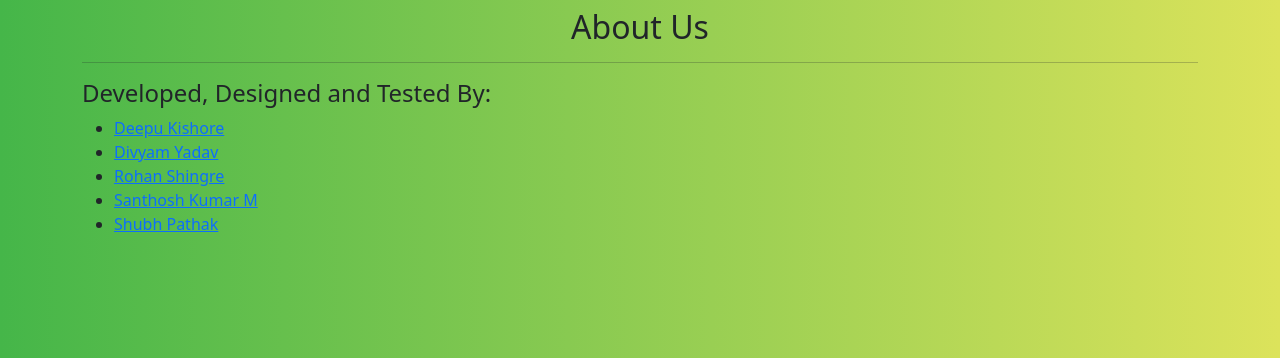
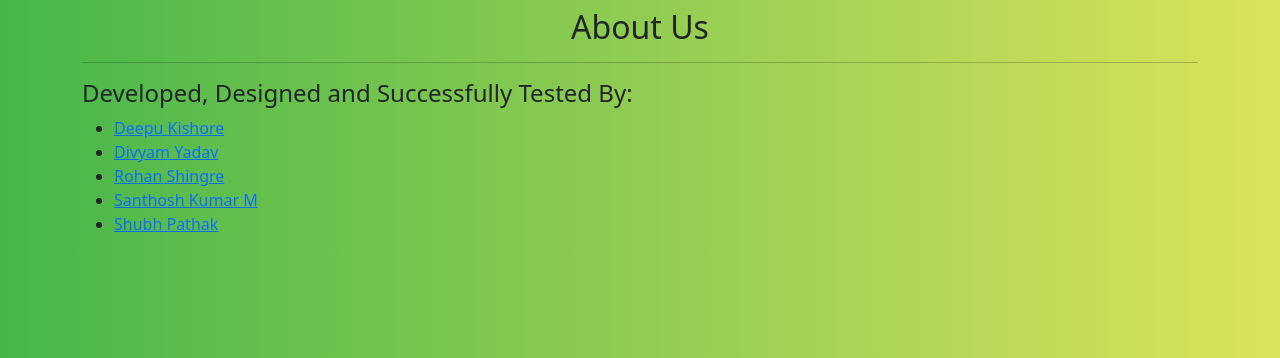
Before and after one commit to anonshubh/digi-flora, a Django app: page /about in a window 1280 px wide. Shown: the part 62-420 px from the top of the page. Run offline with Django 3.2, Linux system fonts and the light colour scheme.

Commit message:
Update about.html

```diff
--- a/templates/about.html
+++ b/templates/about.html
@@ -5,7 +5,7 @@
 <h2 class="text-center mt-2">About Us</h2>
 <hr>
 
-<h4>Developed, Designed and Tested By:</h4>
+<h4>Developed, Designed and Successfully Tested By:</h4>
 <ul>
     <li><a target="none" href="#">Deepu Kishore</a></li>
     <li><a target="none" href="https://www.linkedin.com/in/divyamydv/">Divyam Yadav</a></li>
```
